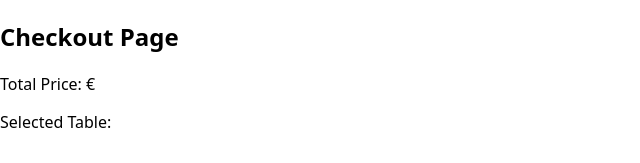
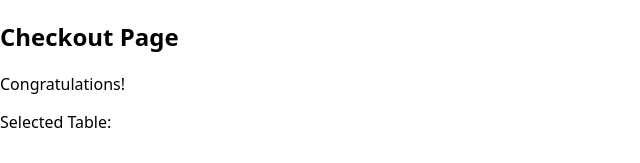
Before and after one commit to henkegithub/instroke-app, a Next.js app: page /check-out in a window 1280 px wide. Shown: the top 163 px of the page, without its empty margins (0-640 px from the left). Built offline with nearby package versions, Linux system fonts and the light colour scheme.

Commit message:
just the selected table

```diff
--- a/pages/check-out/index.js
+++ b/pages/check-out/index.js
@@ -1,8 +1,8 @@
-export default function Checkout({ totalPrice, selectedTable }) {
+export default function Checkout({ selectedTable }) {
   return (
     <div>
       <h2>Checkout Page</h2>
-      <p>Total Price: {totalPrice} €</p>
+      <p>Congratulations!</p>
       <p>Selected Table: {selectedTable}</p>
     </div>
   );
```
